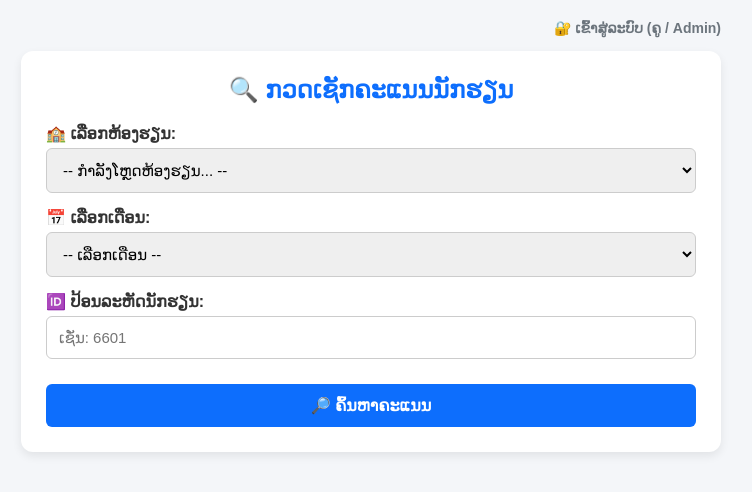
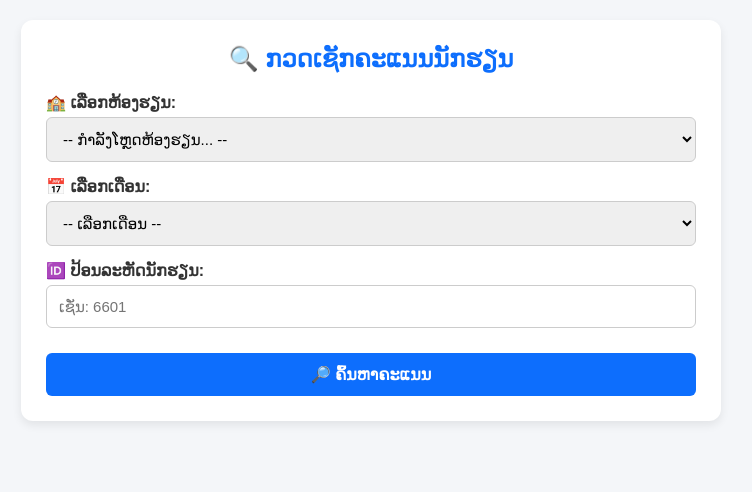
Before and after one commit to computerevening2025-cyber/School-point, a plain HTML site: page index.html in a window 1280 px wide. Shown: the whole page, without its empty margins (269-1021 px from the left). Drawn offline with Linux system fonts and the light colour scheme.

Commit message:
Update index.html

```diff
--- a/index.html
+++ b/index.html
@@ -33,9 +33,9 @@
 <body>
 
 <div class="container">
-    <div class="top-bar">
-        <a href="login.html" class="btn-login-page">🔐 ເຂົ້າສູ່ລະບົບ (ຄູ / Admin)</a>
-    </div>
+    <!-- <div class="top-bar">
+        <a href="Login.html" class="btn-login-page">🔐 ເຂົ້າສູ່ລະບົບ (ຄູ / Admin)</a>
+    </div> -->
 
     <div class="card">
         <h2>🔍 ກວດເຊັກຄະແນນນັກຮຽນ</h2>
```
